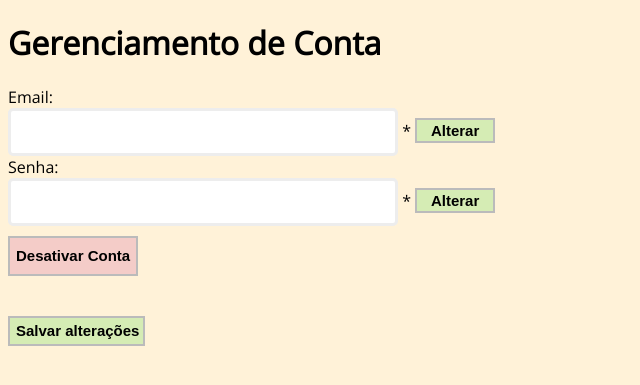
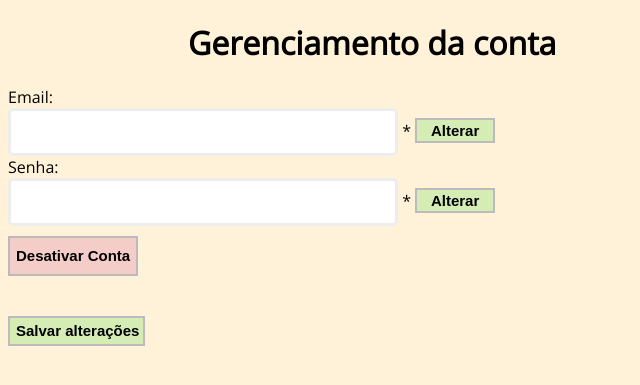
Before and after one commit to RaianeMiranda/Docks_PI, a PHP site: page /gerenciamento.php in a window 1280 px wide. Shown: the top 385 px of the page, without its empty margins (0-640 px from the left). Run offline with PHP 8.4, Linux system fonts and the light colour scheme.

Commit message:
alterações, alinhamento de configurações e gerenciamento

```diff
--- a/assets/css/gerenciamento.css
+++ b/assets/css/gerenciamento.css
@@ -3,6 +3,9 @@
 body {
 
     background-color: #FFF2D8;
-    /*margin-left: 40px;*/
     font-family: 'Open Sans', sans-serif;
 }
+
+div.gerenciamento-titulo{
+    margin-left: 180px;
+}
--- a/configuracoes.php
+++ b/configuracoes.php
@@ -17,6 +17,7 @@
 </head>
 
 <body>
+  <br>
     <div class="config">
         <h1 class="titulo-config">Configurações</h1>
         <div class="config2">
--- a/gerenciamento.php
+++ b/gerenciamento.php
@@ -8,13 +8,11 @@
     <title>Gerenciamento de Conta</title>
     <link rel="stylesheet" href="assets/css/gerenciamento.css">
     <link rel="stylesheet" href="assets/css/input-gerenciamento.css">
+    <div class="gerenciamento-titulo">
+        <h1>Gerenciamento da conta</h1>
+    </div>
 </head>
 
-<body>
-    <h1>Gerenciamento de Conta</h1>
-</body>
-
-</html>
 
 <?php /*00
 $codigo = "";
@@ -63,9 +61,12 @@ if ($email && $senha) {
 
 <head>
     <meta charset="UTF-8">
+    <meta charset="UTF-8">
+    <meta name="viewport" content="width=device-width, initial-scale=1.0">
+    <meta http-equiv="X-UA-Compatible" content="ie=edge">
     <title>Cadastro de Usuário</title>
+    <link rel="stylesheet" href="../css/gerenciamento.css">
     <link rel="stylesheet" href="../css/input-gerenciamento.css">
-    <link rel="stylesheet" href="../css/gerenciamento.css">
 </head>
 
 <body>
@@ -79,11 +80,9 @@ if ($email && $senha) {
         <span class="obrigatorio">*</span>
         <input type="submit" value="Alterar" name="submit">
         <br>
-            <input type="reset" value="Desativar Conta" name="reset">
+        <input type="reset" value="Desativar Conta" name="reset">
         <br>
         <input type="button" value="Salvar alterações" name="button">
-
-
     </form>
     <span></span>
 </body>
```
Also changed, not shown: assets/css/configuracoes.css (+9 -5 lines).
